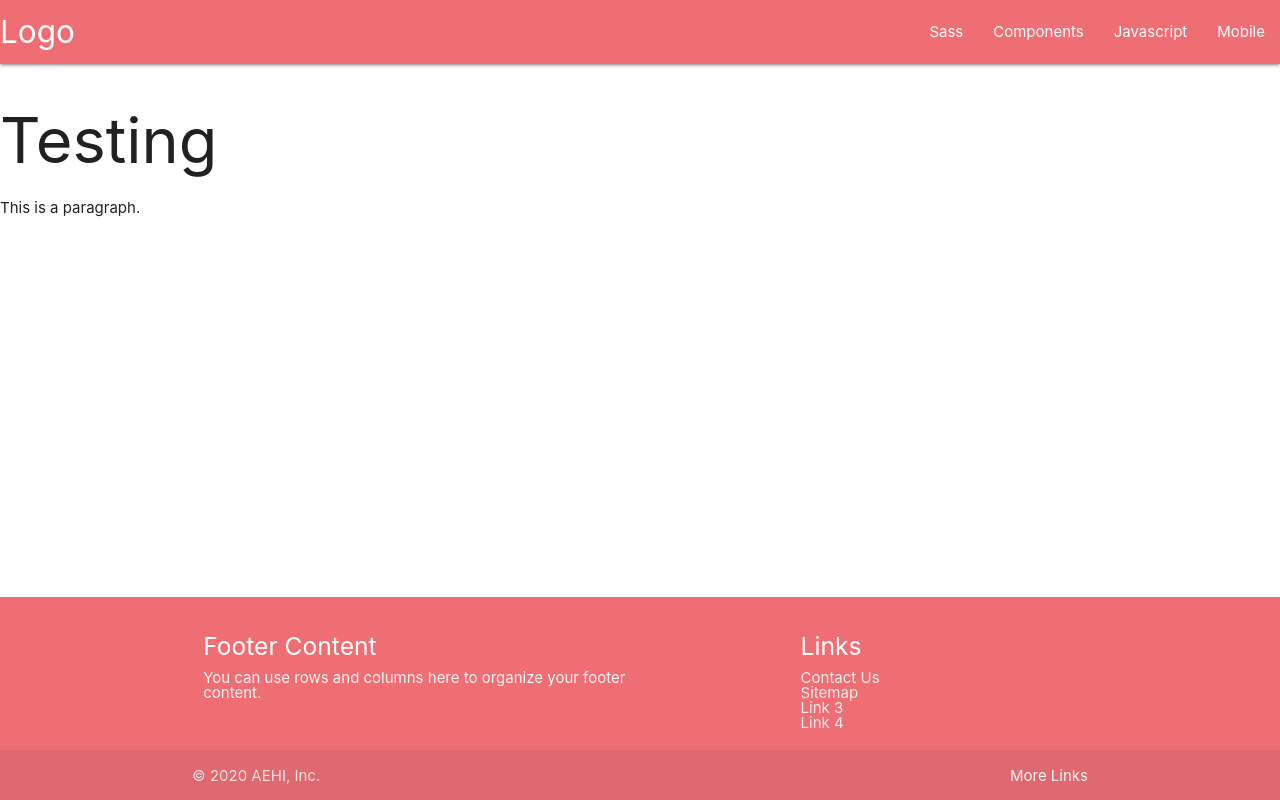
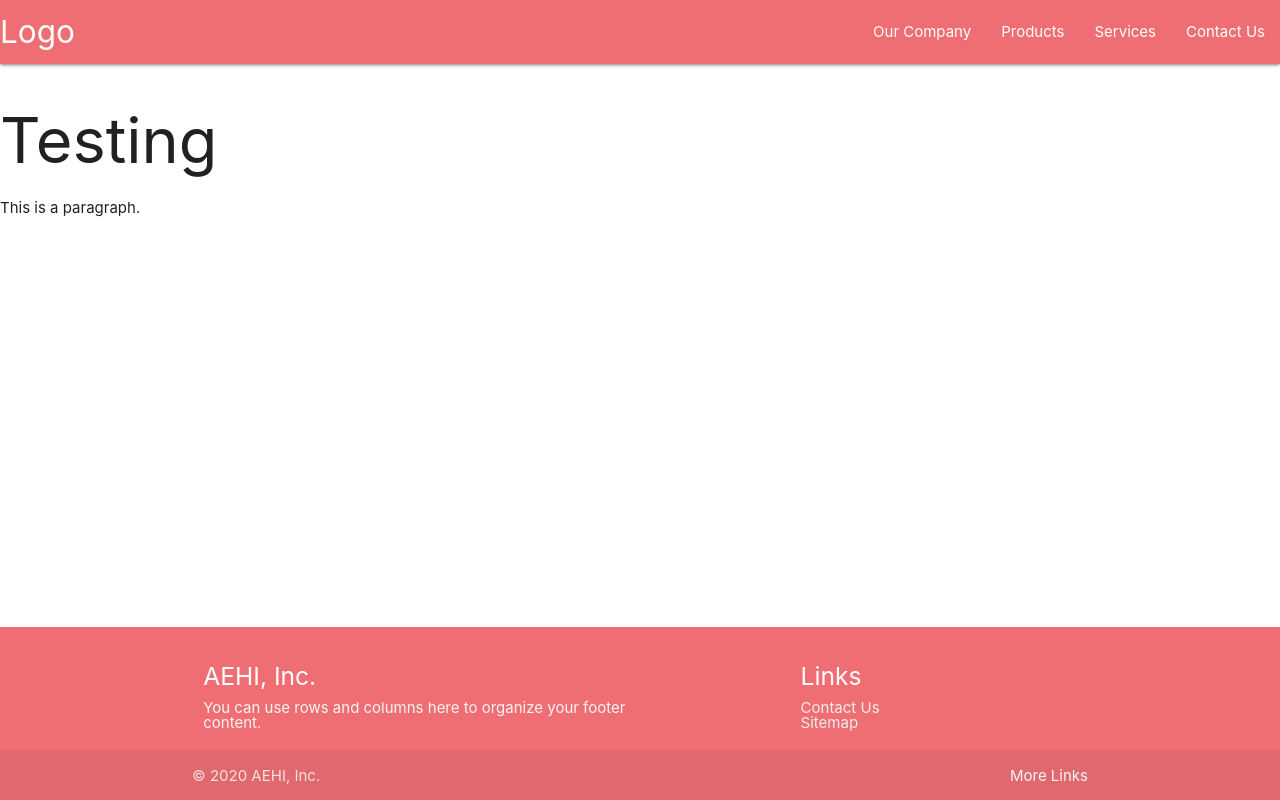
Before and after one commit to castlemaninc/responsive-layout-aehi, a plain HTML site: page index.html in a window 1280 px wide. Drawn offline with nearby package versions, Linux system fonts and the light colour scheme.

Commit message:
adding navigation changes and a sitemap.html page

```diff
--- a/index.html
+++ b/index.html
@@ -33,22 +33,32 @@
     <header>
         <nav>
             <div class="nav-wrapper">
-              <a href="#!" class="brand-logo">Logo</a>
+              <a href="index.html" class="brand-logo">Logo</a>
               <a href="#" data-target="mobile-demo" class="sidenav-trigger"><i class="material-icons">menu</i></a>
               <ul class="right hide-on-med-and-down">
-                <li><a href="sass.html">Sass</a></li>
-                <li><a href="badges.html">Components</a></li>
-                <li><a href="collapsible.html">Javascript</a></li>
-                <li><a href="mobile.html">Mobile</a></li>
+                <li><a href="sass.html">Our Company</a></li>
+                <li><a href="badges.html">Products</a></li>
+                <li><a href="collapsible.html">Services</a></li>
+                <li><a href="mobile.html">Contact Us</a></li>
               </ul>
             </div>
           </nav>
 
           <ul class="sidenav" id="mobile-demo">
-            <li><a href="sass.html">Sass</a></li>
-            <li><a href="badges.html">Components</a></li>
-            <li><a href="collapsible.html">Javascript</a></li>
-            <li><a href="mobile.html">Mobile</a></li>
+            <h5>Our Company</h5>
+                <li><a href="sass.html">About Us</a></li>
+                <li><a href="badges.html">Management</a></li>
+                <li><a href="collapsible.html">Quality</a></li>
+            <h5>Products</h5>
+                <li><a href="mobile.html">Mobile</a></li>
+                <li><a href="sass.html">Sass</a></li>
+                <li><a href="badges.html">Components</a></li>
+                <li><a href="collapsible.html">Javascript</a></li>
+            <h5>Services</h5>
+                <li><a href="sass.html">Sass</a></li>
+                <li><a href="badges.html">Components</a></li>
+                <li><a href="collapsible.html">Javascript</a></li>
+            <h5>Contact Us</h5>
           </ul>
     </header>
     <main>
@@ -61,16 +71,14 @@
         <div class="container">
           <div class="row">
             <div class="col l6 s12">
-              <h5 class="white-text">Footer Content</h5>
+              <h5 class="white-text">AEHI, Inc.</h5>
               <p class="grey-text text-lighten-4">You can use rows and columns here to organize your footer content.</p>
             </div>
             <div class="col l4 offset-l2 s12">
               <h5 class="white-text">Links</h5>
               <ul>
-                <li><a class="grey-text text-lighten-3" href="#!">Contact Us</a></li>
-                <li><a class="grey-text text-lighten-3" href="#!">Sitemap</a></li>
-                <li><a class="grey-text text-lighten-3" href="#!">Link 3</a></li>
-                <li><a class="grey-text text-lighten-3" href="#!">Link 4</a></li>
+                <li><a class="grey-text text-lighten-3" href="contact.html" target="_self">Contact Us</a></li>
+                <li><a class="grey-text text-lighten-3" href="sitehmap.html" target="_blank">Sitemap</a></li>
               </ul>
             </div>
           </div>
@@ -85,6 +93,7 @@
 
       <script>
         $(document).ready(function(){
+            $(".dropdown-trigger").dropdown();
             $('.sidenav').sidenav();
         });
       </script>
```
Also changed, not shown: sitemap.html (added).
